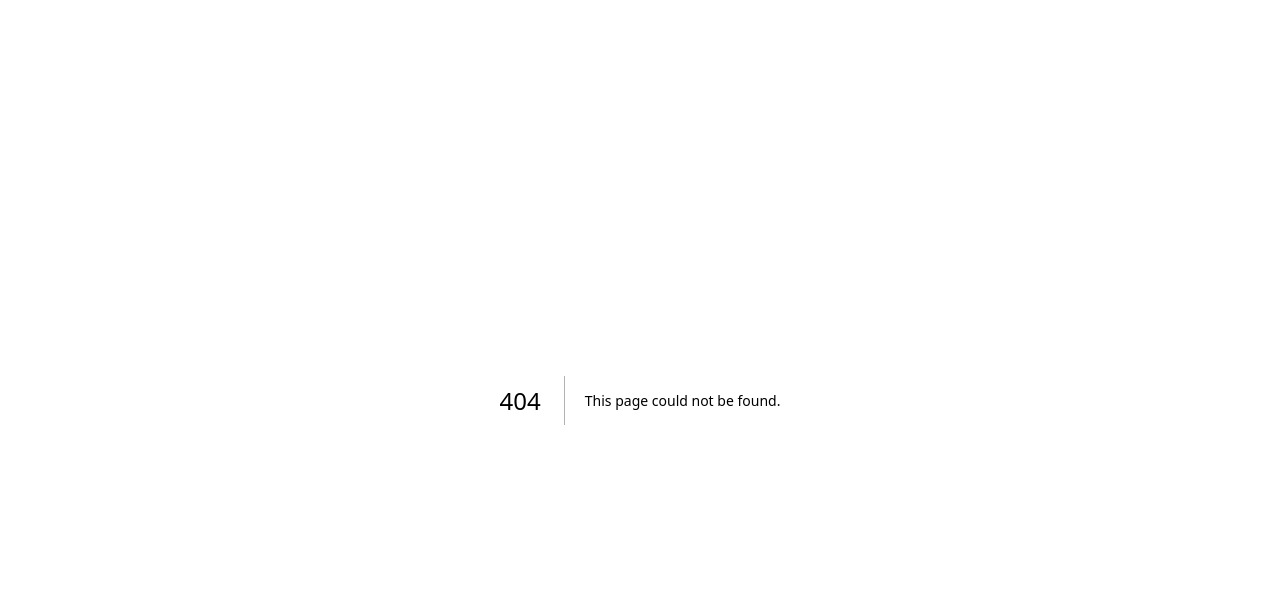
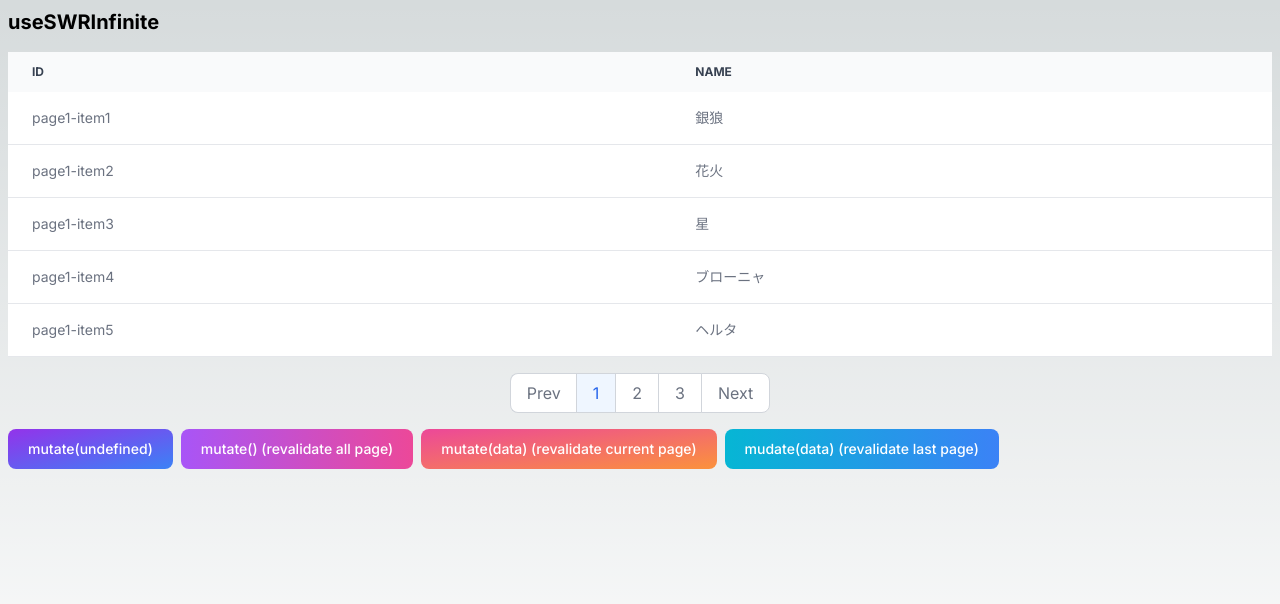
Before and after one commit to taconasu/swr-playground, a Next.js app: page /step2 in a window 1280 px wide. Before the commit this address had no page. Shown: the top 604 px of the page. Built offline with nearby package versions, Linux system fonts and the light colour scheme.

Commit message:
step.2 useSWRInfinite

```diff
--- /dev/null
+++ b/src/app/api/step2/route.ts
@@ -0,0 +1,47 @@
+export type Step2Response = {
+  data: Array<{ id: string; name: string }>;
+  currentPage: number;
+  totalPage: number;
+};
+
+const responseData: Step2Response[] = [
+  {
+    data: [
+      { id: "page1-item1", name: "銀狼" },
+      { id: "page1-item2", name: "花火" },
+      { id: "page1-item3", name: "星" },
+      { id: "page1-item4", name: "ブローニャ" },
+      { id: "page1-item5", name: "ヘルタ" },
+    ],
+    currentPage: 1,
+    totalPage: 3,
+  },
+  {
+    data: [
+      { id: "page2-item1", name: "青雀" },
+      { id: "page2-item2", name: "ロビン" },
+      { id: "page2-item3", name: "アベンチュリン" },
+      { id: "page2-item4", name: "白露" },
+      { id: "page2-item5", name: "ルアン・メェイ" },
+    ],
+    currentPage: 2,
+    totalPage: 3,
+  },
+  {
+    data: [
+      { id: "page3-item1", name: "ゼーレ" },
+      { id: "page4-item2", name: "姫子" },
+    ],
+    currentPage: 3,
+    totalPage: 3,
+  },
+];
+
+export async function GET(request: Request) {
+  const { searchParams } = new URL(request.url);
+  const page = searchParams.get("page");
+  // 無条件で2秒かかるGET APIくん
+  await new Promise((resolve) => setTimeout(resolve, 2000));
+
+  return Response.json(responseData[Number(page) - 1]);
+}
--- a/src/app/page.tsx
+++ b/src/app/page.tsx
@@ -54,22 +54,18 @@ export default function Home() {
           <p className="m-0 max-w-[30ch] text-sm opacity-50">useSWR</p>
         </Link>
 
-        <a
-          href="https://nextjs.org/learn?utm_source=create-next-app&utm_medium=appdir-template-tw&utm_campaign=create-next-app"
+        <Link
+          href="/step2"
           className="group rounded-lg border border-transparent px-5 py-4 transition-colors hover:border-gray-300 hover:bg-gray-100 hover:dark:border-neutral-700 hover:dark:bg-neutral-800/30"
-          target="_blank"
-          rel="noopener noreferrer"
         >
           <h2 className="mb-3 text-2xl font-semibold">
-            Learn{" "}
+            Step.2{" "}
             <span className="inline-block transition-transform group-hover:translate-x-1 motion-reduce:transform-none">
               -&gt;
             </span>
           </h2>
-          <p className="m-0 max-w-[30ch] text-sm opacity-50">
-            Learn about Next.js in an interactive course with&nbsp;quizzes!
-          </p>
-        </a>
+          <p className="m-0 max-w-[30ch] text-sm opacity-50">useSWRInfinite</p>
+        </Link>
 
         <a
           href="https://vercel.com/templates?framework=next.js&utm_source=create-next-app&utm_medium=appdir-template&utm_campaign=create-next-app"
--- /dev/null
+++ b/src/app/step2/page.tsx
@@ -0,0 +1,68 @@
+"use client";
+import { Button, Pagination, Table } from "@/components";
+import { useStep2 } from "@/playgrounds/step2";
+import { tv } from "tailwind-variants";
+
+const flexItem = tv({
+  base: "p-2",
+});
+
+export default function Page() {
+  const {
+    data,
+    currentPage,
+    isLoading,
+    isValidating,
+    handlePaginate,
+    clear,
+    revalidate,
+    revalidateLastPage,
+  } = useStep2({ revalidateFirstPage: false });
+
+  return (
+    <div className="flex flex-col gap-4">
+      {/* Basic useSWRInfinite */}
+      <div className={flexItem()}>
+        <h1 className="text-xl font-bold">useSWRInfinite</h1>
+        <div className="py-4">
+          {data && data.length > 0 && (
+            <div className="flex flex-col gap-4">
+              {data[currentPage - 1] && (
+                <Table
+                  headers={Object.keys(data[currentPage - 1].data[0])}
+                  data={data[currentPage - 1].data.map((d) => Object.values(d))}
+                />
+              )}
+              <Pagination
+                totalPage={data[0].totalPage}
+                currentPage={currentPage}
+                onPaginate={handlePaginate}
+                className="self-center"
+              />
+            </div>
+          )}
+          {!isLoading && isValidating && <span>(isValidating...)</span>}
+        </div>
+        {isLoading && <p>Now Loading...</p>}
+        <Button type="primary" label="mutate(undefined)" onClick={clear} />
+        <Button
+          type="secondary"
+          label="mutate() (revalidate all page)"
+          onClick={() => revalidate()}
+        />
+        {/* 現在のページを再検証する実装 */}
+        <Button
+          type="tertiary"
+          label="mutate(data) (revalidate current page)"
+          onClick={() => revalidate(currentPage)}
+        />
+        {/* 取得済みの最後のページを再検証する実装 */}
+        <Button
+          type="quaternary"
+          label="mudate(data) (revalidate last page)"
+          onClick={revalidateLastPage}
+        />
+      </div>
+    </div>
+  );
+}
--- a/src/components/Pagination.tsx
+++ b/src/components/Pagination.tsx
@@ -32,41 +32,36 @@ export const Pagination: React.FC<Props> = ({
   onPaginate,
   className,
 }) => (
-  <nav aria-label="Page navigation example" className={className}>
+  <nav className={className}>
     <ul className="inline-flex -space-x-px text-base h-10">
-      {currentPage > 1 && (
       <li>
-          <Link
-            href={`/step2?page=${currentPage - 1}`}
+        <button
           className={prev()}
           onClick={() => onPaginate(currentPage - 1)}
+          disabled={currentPage <= 1}
         >
           Prev
-          </Link>
+        </button>
       </li>
-      )}
       {[...Array(totalPage)].map((_, i) => (
         <li key={`pagenation-${i}`}>
-          <Link
-            href={`/step2?page=${i + 1}`}
+          <button
             className={page({ current: i + 1 === currentPage })}
             onClick={() => onPaginate(i + 1)}
           >
             {i + 1}
-          </Link>
+          </button>
         </li>
       ))}
-      {currentPage < totalPage && (
       <li>
-          <Link
-            href={`/step2?page=${currentPage + 1}`}
+        <button
           className={next()}
           onClick={() => onPaginate(currentPage + 1)}
+          disabled={currentPage >= totalPage}
         >
           Next
-          </Link>
+        </button>
       </li>
-      )}
     </ul>
   </nav>
 );
--- /dev/null
+++ b/src/playgrounds/step2/index.ts
@@ -0,0 +1,64 @@
+import { Step2Response } from "@/app/api/step2/route";
+import { useCallback, useState } from "react";
+import useSWRInfinite, { SWRInfiniteConfiguration } from "swr/infinite";
+
+export const useStep2 = (options?: SWRInfiniteConfiguration) => {
+  const [currentPage, setCurrentPage] = useState(1);
+
+  const getKey = (index: number, _previousPageData: Step2Response[]) => {
+    const pageIndex = index + 1;
+    // fetcherの第一引数に渡る (SWRのキーとしても利用される)
+    return [`/api/step2?page=${pageIndex}`, pageIndex];
+  };
+
+  const fetcher = async (keyData: any[]): Promise<Step2Response> => {
+    const [_key, pageIndex] = keyData;
+    const res = await fetch(`/api/step2?page=${pageIndex}`);
+    const data = await res.json();
+    return data;
+  };
+  const { data, error, isLoading, isValidating, mutate, size, setSize } =
+    useSWRInfinite<Step2Response>(getKey, fetcher, options);
+
+  // ページネーションのボタンクリック時のハンドラ
+  const handlePaginate = useCallback(
+    (page: number) => {
+      setCurrentPage(page);
+      if (size < page) setSize(page);
+    },
+    [setSize, size]
+  );
+
+  // キャッシュを削除
+  const clear = () => mutate(undefined);
+
+  const revalidate = (pageNumber?: number) => {
+    if (!pageNumber) return mutate();
+
+    // 特定のページの再検証を行う
+    // https://swr.vercel.app/ja/docs/pagination#revalidate-specific-pages
+    mutate(data, {
+      revalidate: (pageData) => pageData.currentPage === pageNumber,
+    });
+  };
+
+  const revalidateLastPage = () =>
+    mutate(data, {
+      // 取得済みの最後のページのみを再検証する
+      revalidate: (pageData) => pageData.currentPage === size,
+    });
+
+  return {
+    data,
+    currentPage,
+    error,
+    isLoading,
+    isValidating,
+    size,
+    handlePaginate,
+    setSize,
+    clear,
+    revalidate,
+    revalidateLastPage,
+  };
+};
```
Also changed, not shown: 1 other file (tests, documents, lock files or other folders). Lines whose indentation alone changed are shown as unchanged.
